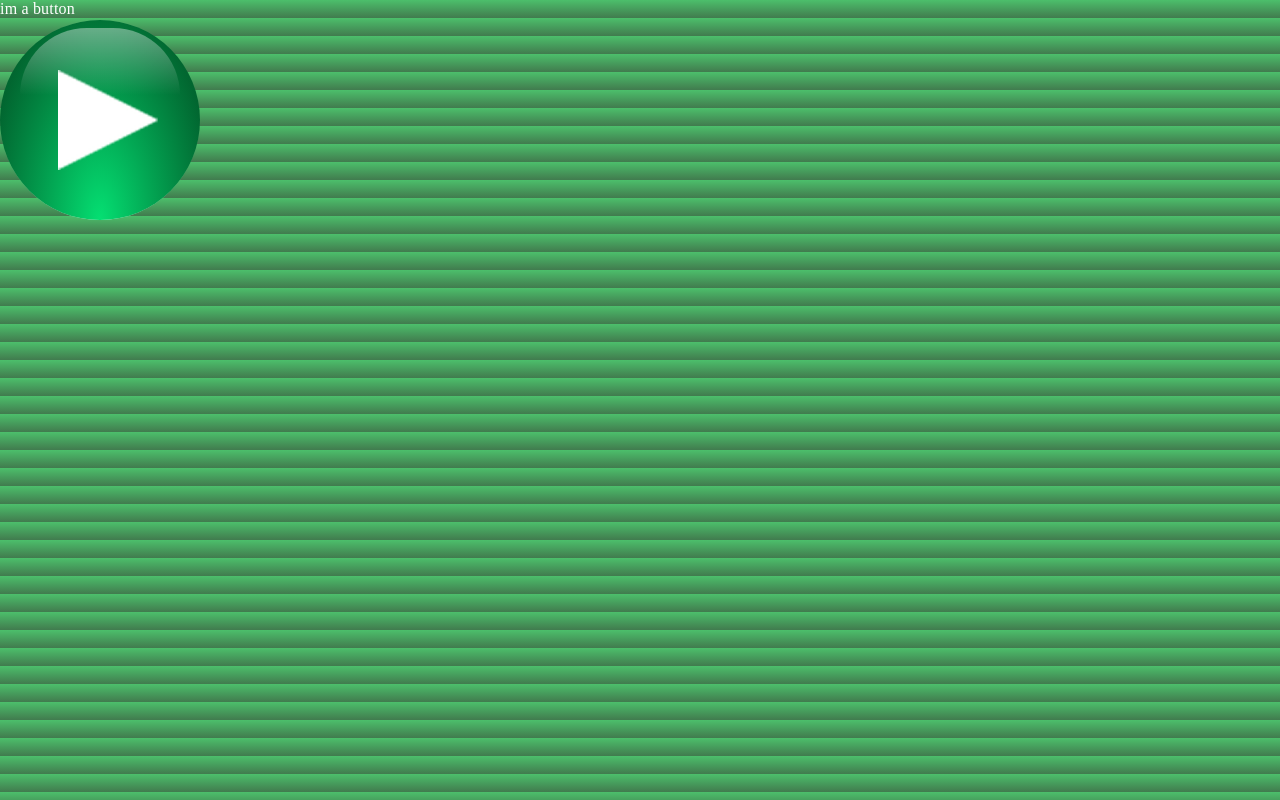
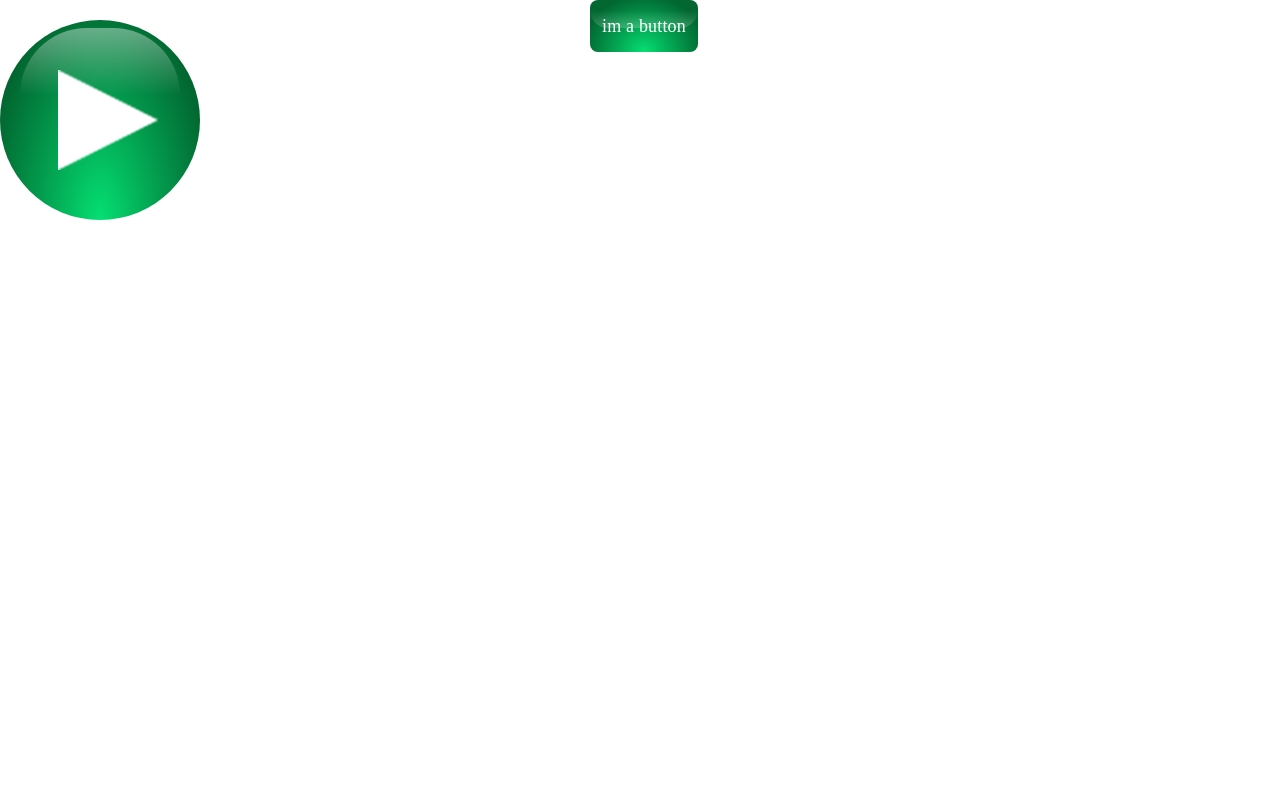
Before and after one commit to 3boodyy96/.AnyMedia-project, a React (Vite) app: page / in a window 1280 px wide. Built offline with nearby package versions, Linux system fonts and the light colour scheme.

Commit message:
added the normal button

```diff
--- a/index.html
+++ b/index.html
@@ -4,7 +4,6 @@
     <meta charset="UTF-8" />
     <link rel="icon" type="image/svg+xml" href="/favicon.svg" />
     <meta name="viewport" content="width=device-width, initial-scale=1.0" />
-    <title>anymedia</title>
   </head>
   <body>
     <div id="root"></div>
--- a/src/App.jsx
+++ b/src/App.jsx
@@ -2,9 +2,9 @@ import RoundedButton from './components/roundedButton.jsx';
 import NormalButton from './components/normalButton.jsx';
 export default function App() {
   return (
-    <div>
+    <div className='justify-center gap-2 flex items-center'>
       <RoundedButton imgSrc="./src/assets/video-icon.png" altText="video"/>
-      <NormalButton width="30" height="40"/>
+      <NormalButton width="100px" height="500px"/>
     </div>
   )
 }
--- a/src/components/normalButton.jsx
+++ b/src/components/normalButton.jsx
@@ -1,6 +1,30 @@
-function NormalButton() {
+function NormalButton({ width = width, height = height }) {
     return (
-    <button>im a button</button>
-)}
+        <div
+            id="container"
+            className="
+            relative
+        "
+        >
+            <button
+                className="
+                w-${width} h-${height}
+                p-3
+                text-white text-lg break-after-all
+                bg-radial-[at_50%_100%] from-green-400 to-green-800 to-80%
+                rounded-lg
+                cursor-pointer
+                items-center
+                justify-center
+                hover:brightness-125
+                transition duration-500
+                after:justify-center after:items-center after:absolute after:inset-x-0 after:top-1/5 after:h-1/3 after:w-full after:bg-gradient-to-t after:from-white/20 after:to-transparent after:rounded-b-full after:content-['']
+            "
+            >
+                im a button
+            </button>
+        </div>
+    );
+}
 
 export default NormalButton;
--- a/src/components/roundedButton.jsx
+++ b/src/components/roundedButton.jsx
@@ -1,30 +1,37 @@
-function RoundedButton({ imgSrc, altText = "Button Icon"}) {
+function RoundedButton({ imgSrc, altText = "Button Icon" }) {
   return (
     <div id="container">
       <div
         id="button-light"
         className="
+          z-10
           w-f h-fit
-          bg-radial-[at_50%_100%]  from-white to-80% to-transparent
+          bg-radial-[at_50%_100%] from-white to-80% to-transparent
           rounded-full
-          absolute top-5 left-0
-          z-10
-          hover:brightness-125 transition duration-500
+          absolute top-5 left-0 hover:brightness-125 transition duration-500
         "
       >
         <button
           className="
+          roundedButton
           flex
           w-50 h-50
-        text-white text-lg
+          text-white text-lg break-after-all
           bg-radial-[at_50%_100%] from-green-400 to-green-800 to-80%
           rounded-full
           cursor-pointer
-        items-center justify-center before:absolute before:top-2 before:h-1/3 before:w-40 before:bg-gradient-to-b before:from-white/40 before:to-transparent before:rounded-t-full before:rounded-b-sm before:content-[''] after:justify-center after:items-center after:absolute after:inset-x-0 after:top-1/2 after:h-1/3 after:w-40 after:bg-gradient-to-t after:from-white/20 after:to-transparent after:rounded-b-full after:content-[''] break-after-all
+          items-center justify-center before:absolute before:top-2 before:h-1/3 before:w-40 before:bg-gradient-to-b before:from-white/40 before:to-transparent before:rounded-t-full before:rounded-b-sm before:content-[''] after:justify-center after:items-center after:absolute after:inset-x-0 after:top-1/2 after:h-1/3 after:w-40 after:bg-gradient-to-t after:from-white/20 after:to-transparent after:rounded-b-full after:content-['']
         "
         >
-        <img src={imgSrc} alt={altText} className="size-25 ml-4 hover:brightness-125 transition duration-300 cursor-pointer
-"/>
+          <img
+            src={imgSrc}
+            alt={altText}
+            className="
+            ml-4
+            cursor-pointer
+            size-25 hover:brightness-125 transition duration-300
+          "
+          />
         </button>
       </div>
     </div>
--- a/src/index.css
+++ b/src/index.css
@@ -11,7 +11,7 @@
   --social-bg: rgba(244, 243, 236, 0.5);
   --shadow:
 
-    --sans: system-ui, 'Segoe UI', Roboto, sans-serif;
+  --sans: system-ui, 'Segoe UI', Roboto, sans-serif;
   --heading: system-ui, 'Segoe UI', Roboto, sans-serif;
   --mono: ui-monospace, Consolas, monospace;
 
@@ -19,42 +19,15 @@
   letter-spacing: 0.18px;
   color-scheme: light dark;
   color: var(--text);
-  background: var(--bg);
-  font-synthesis: none;
-  text-rendering: optimizeLegibility;
-  -webkit-font-smoothing: antialiased;
-  -moz-osx-font-smoothing: grayscale;
 
-  @media (max-width: 1024px) {
-    font-size: 16px;
-  }
 }
 
-@media (prefers-color-scheme: dark) {
-  :root {
-    --text: #9ca3af;
-    --text-h: #f3f4f6;
-    --bg: #16171d;
-    --border: #2e303a;
-    --code-bg: #1f2028;
-    --accent: #c084fc;
-    --accent-bg: rgba(192, 132, 252, 0.15);
-    --accent-border: rgba(192, 132, 252, 0.5);
-    --social-bg: rgba(47, 48, 58, 0.5);
-    --shadow:
-      rgba(0, 0, 0, 0.4) 0 10px 15px -3px, rgba(0, 0, 0, 0.25) 0 4px 6px -2px;
-  }
-
-  #social .button-icon {
-    filter: invert(1) brightness(2);
-  }
-}
 
 body {
   margin: 0;
 }
 
-button::after{
+.roundedButton::after{
   content: "";
   position: absolute;
   top: 0;
```
Also changed, not shown: src/assets/video-icon.png. Lines whose indentation alone changed are shown as unchanged.
